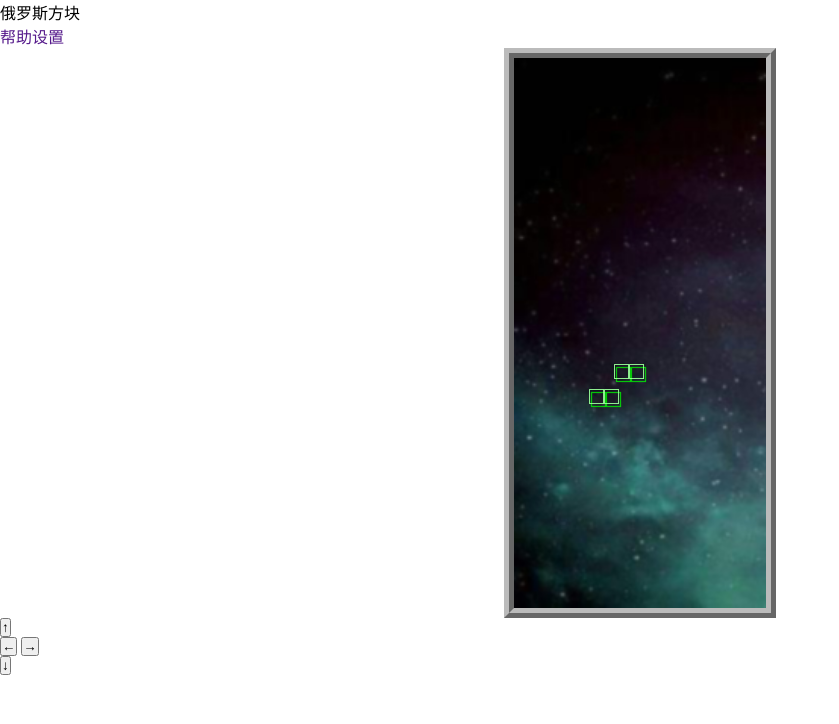
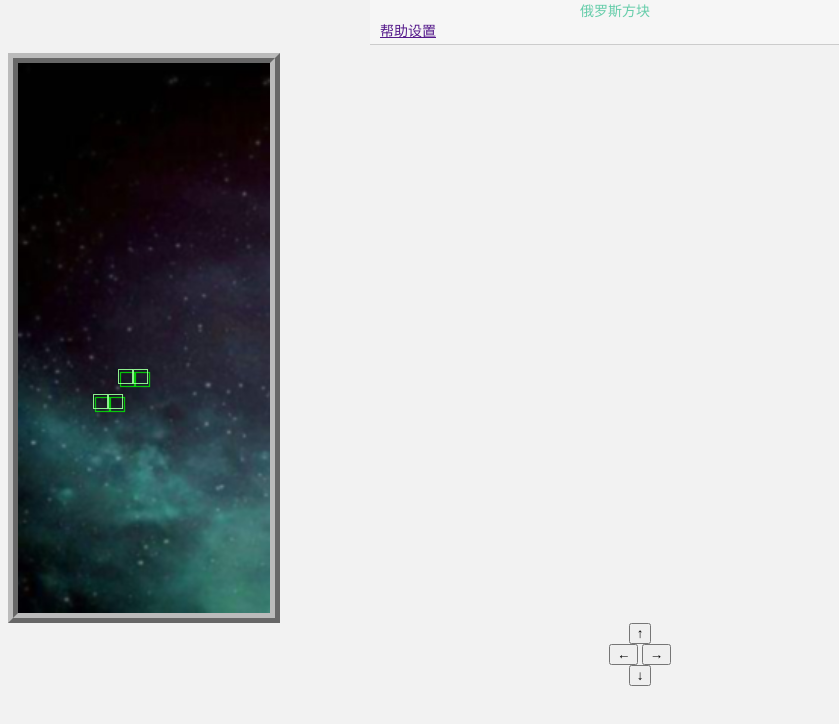
Before and after one commit to Cmastor/tetriss, a plain HTML site: page index.html in a window 1280 px wide. Shown: the whole page, without its empty margins (0-839 px from the left). Drawn offline with Linux system fonts and the light colour scheme.

Commit message:
创建分支dev

```diff
--- a/css/index.css
+++ b/css/index.css
@@ -1,10 +1,44 @@
-*{
-    margin:0 auto;
-    padding:0;
-    list-style:none;
-    text-decoration:none;
-    /*font-family: "微软雅黑";*/
+html{font-size: 15px;/*rem的参考*/}
+@media screen and (min-width:400px){
+    html{
+        font-size: 18px;
+    }
 }
+body{
+    font-size: 14px;
+    font-family: "方正舒体";
+    padding-top: 45px;
+    background-color: #f2f2f2;
+}
+header{
+    position: fixed;
+    left: 50%;
+    top: 0;
+    width: 100%;
+    height: 45px;
+    border-bottom: 1px solid #CCCCCC;
+    max-width: 540px;
+    transform:translateX(-50%);
+    -webkit-transform:translateX(-50%);
+    padding-right: 60px;
+    padding-left: 10px;
+    box-sizing:border-box;
+    -webkit-box-sizing:border-box;
+    background-color: #F6F6F6;
+    z-index: 999;margin: 0 auto;
+}
+#title{
+    text-align: center;
+    font-family: 方正舒体;
+    color: mediumaquamarine;
+}
+/**{*/
+    /*margin:0 auto;*/
+    /*padding:0;*/
+    /*list-style:none;*/
+    /*text-decoration:none;*/
+    /*!*font-family: "微软雅黑";*!*/
+/*}*/
 span {
     font-size:18px;
 }
@@ -18,3 +52,5 @@ span {
     background: #000 url(../img/bg.jpg) repeat;
     background-size: cover;
 }
+footer{margin: 0 auto;}
+#turn,#move,#quick{text-align: center;}
--- a/index.html
+++ b/index.html
@@ -9,7 +9,7 @@
 <body>
 <header>
 	<div id="title">俄罗斯方块</div>
-	<nav><a href="">帮助</a><a href="">设置</a><a href=""></a>
+	<nav><a href="">帮助</a><a href="">设置</a><a href="重置"></a>
 	</nav>
 </header>
 <section>
```
